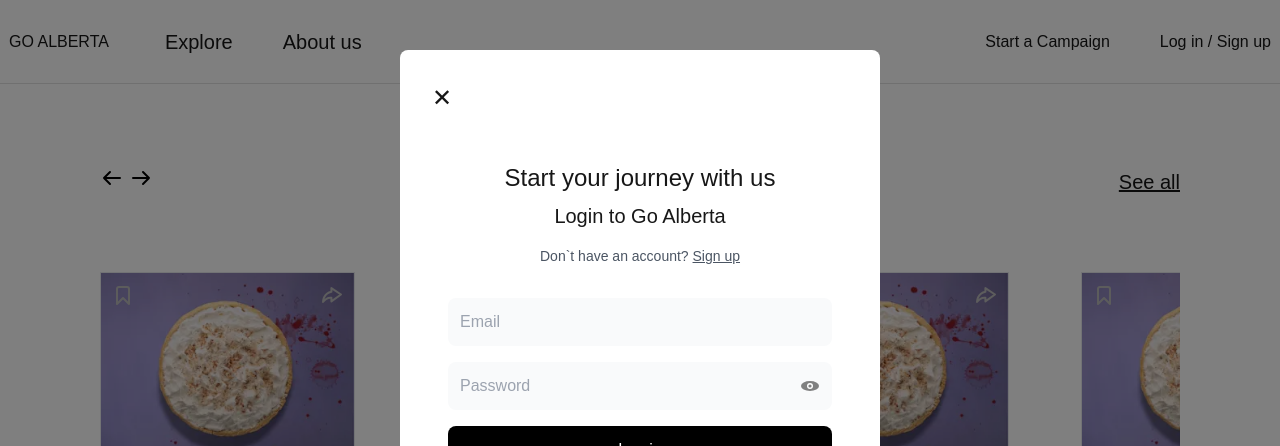
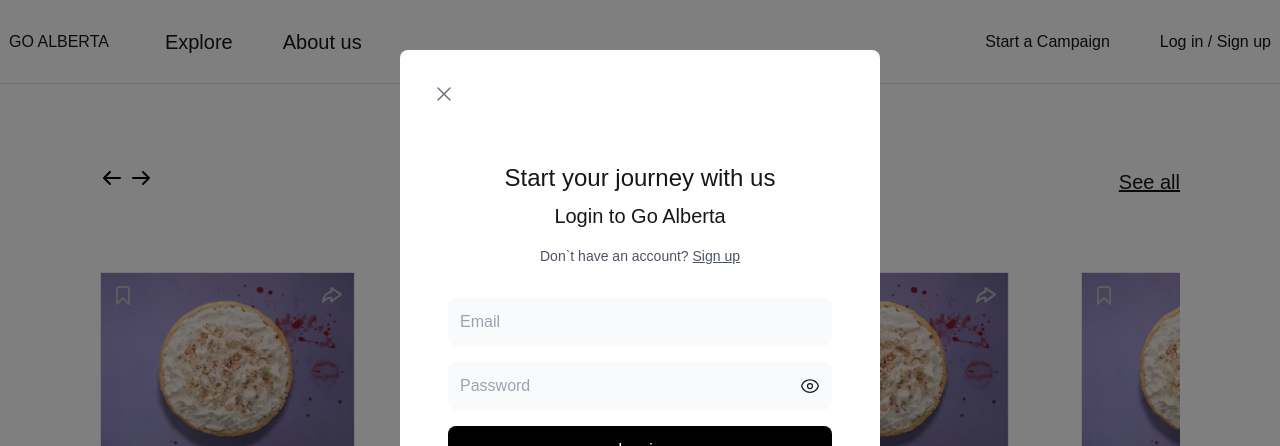
Before and after one commit to vakulinina/go-alberta, a Next.js app: page / in a window 1280 px wide. Both pictures are taken after a click on the button "Log in / Sign up". Shown: the top 446 px of the page. Built offline with nearby package versions, Linux system fonts and the light colour scheme.

Commit message:
refactor: change codes for icons, add icon components '/Icons/EyeIcon.tsx, /Icons/EyeOffIcon.tsx, /XmarkIcon.tsx'

```diff
--- /dev/null
+++ b/src/components/Icons/EyeIcon.tsx
@@ -0,0 +1,23 @@
+interface EyeIconProps {
+  className?: string
+}
+
+export const EyeIcon = ({ className }: EyeIconProps) => {
+  return (
+    <svg
+      xmlns="http://www.w3.org/2000/svg"
+      fill="none"
+      viewBox="0 0 24 24"
+      strokeWidth={1.5}
+      stroke="currentColor"
+      className={className}
+    >
+      <path
+        strokeLinecap="round"
+        strokeLinejoin="round"
+        d="M2.036 12.322a1.012 1.012 0 0 1 0-.639C3.423 7.51 7.36 4.5 12 4.5c4.638 0 8.573 3.007 9.963 7.178.07.207.07.431 0 .639C20.577 16.49 16.64 19.5 12 19.5c-4.638 0-8.573-3.007-9.963-7.178Z"
+      />
+      <path strokeLinecap="round" strokeLinejoin="round" d="M15 12a3 3 0 1 1-6 0 3 3 0 0 1 6 0Z" />
+    </svg>
+  )
+}
--- /dev/null
+++ b/src/components/Icons/EyeOffIcon.tsx
@@ -0,0 +1,22 @@
+interface EyeOffIconProps {
+  className?: string
+}
+
+export const EyeOffIcon = ({ className }: EyeOffIconProps) => {
+  return (
+    <svg
+      xmlns="http://www.w3.org/2000/svg"
+      fill="none"
+      viewBox="0 0 24 24"
+      strokeWidth={1.5}
+      stroke="currentColor"
+      className={className}
+    >
+      <path
+        strokeLinecap="round"
+        strokeLinejoin="round"
+        d="M3.98 8.223A10.477 10.477 0 0 0 1.934 12C3.226 16.338 7.244 19.5 12 19.5c.993 0 1.953-.138 2.863-.395M6.228 6.228A10.451 10.451 0 0 1 12 4.5c4.756 0 8.773 3.162 10.065 7.498a10.522 10.522 0 0 1-4.293 5.774M6.228 6.228 3 3m3.228 3.228 3.65 3.65m7.894 7.894L21 21m-3.228-3.228-3.65-3.65m0 0a3 3 0 1 0-4.243-4.243m4.242 4.242L9.88 9.88"
+      />
+    </svg>
+  )
+}
--- /dev/null
+++ b/src/components/Icons/XmarkIcon.tsx
@@ -0,0 +1,18 @@
+interface XmarkIconProps {
+  className?: string
+}
+
+export const XmarkIcon = ({ className }: XmarkIconProps) => {
+  return (
+    <svg
+      xmlns="http://www.w3.org/2000/svg"
+      fill="none"
+      viewBox="0 0 24 24"
+      strokeWidth={1.5}
+      stroke="currentColor"
+      className={className}
+    >
+      <path strokeLinecap="round" strokeLinejoin="round" d="M6 18 18 6M6 6l12 12" />
+    </svg>
+  )
+}
--- a/src/components/loginBoard.tsx
+++ b/src/components/loginBoard.tsx
@@ -1,6 +1,8 @@
 import { useState } from 'react'
 import Link from 'next/link'
-import Image from 'next/image'
+import { EyeIcon } from './Icons/EyeIcon'
+import { EyeOffIcon } from './Icons/EyeOffIcon'
+import { XmarkIcon } from './Icons/XmarkIcon'
 
 interface LoginBoardProps {
   onClose: () => void
@@ -18,7 +20,7 @@
   return (
     <div className="relative min-h-[700px] w-full max-w-[480px] rounded-lg bg-white p-12 pt-28">
       <button onClick={onClose} className="absolute left-6 top-6 p-2">
-        <span className="text-2xl">✕</span>
+        <XmarkIcon className="h-6 w-6 text-gray-500" />
       </button>
       <div className="mb-8 text-center">
         <h1 className="mb-2 text-2xl">Start your journey with us</h1>
@@ -57,12 +59,7 @@
             onClick={() => setShowPassword(!showPassword)}
             className="absolute right-3 top-1/2 -translate-y-1/2"
           >
-            <Image
-              src={showPassword ? '/eye-off.svg' : '/eye.svg'}
-              alt={showPassword ? 'Hide password' : 'Show password'}
-              width={20}
-              height={20}
-            />
+            {showPassword ? <EyeOffIcon className="h-5 w-5" /> : <EyeIcon className="h-5 w-5" />}
           </button>
         </div>
 
```
Also changed, not shown: public/eye-off.svg (deleted), public/eye.svg (deleted).
